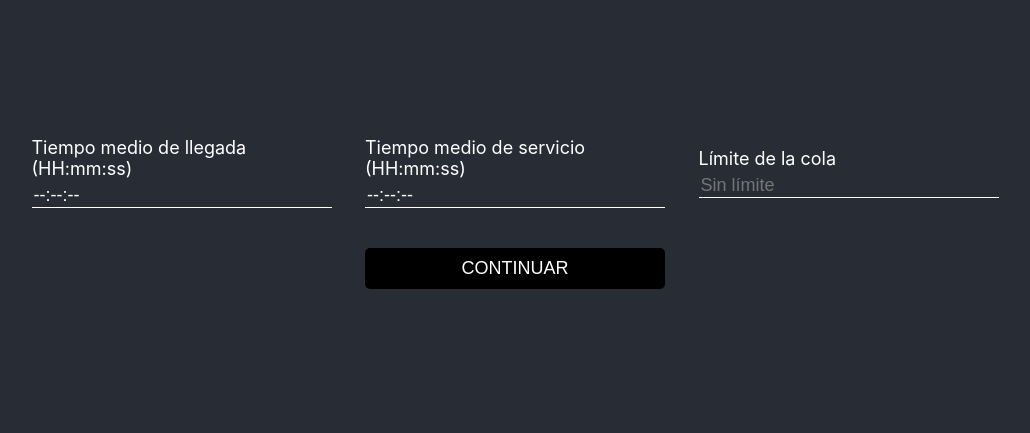
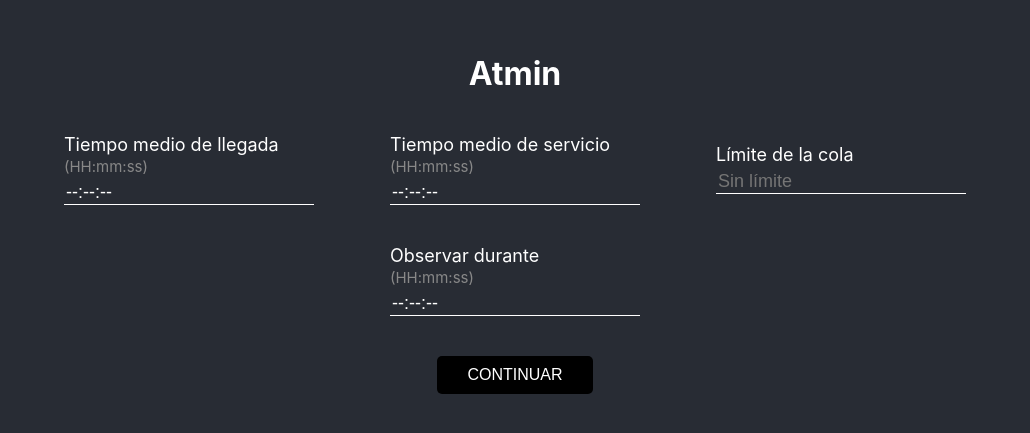
Before and after one commit to rafaeldph/atmin, a React (Create React App) app: page / in a window 1280 px wide. Shown: the part 187-620 px from the top of the page, without its empty margins (125-1155 px from the left). Built offline with nearby package versions, Linux system fonts and the light colour scheme.

Commit message:
Finished form

```diff
--- a/src/App.css
+++ b/src/App.css
@@ -3,32 +3,43 @@
   color: white;
   width: 100vw;
   height: 100vh;
+  overflow-y: auto;
 }
 
 .initial-form {
   width: 100%;
   max-width: 1024px;
   height: 100%;
+  margin: 0 auto;
+  display: flex;
+  flex-direction: column;
+  justify-content: center;
+  align-items: center;
+}
+
+.form-inputs-container {
   display: flex;
   flex-direction: row;
   align-items: center;
   align-content: center;
   justify-content: space-evenly;
   flex-wrap: wrap;
-  margin: 0 auto;
 }
 
 .form-element {
-  width: 300px;
+  width: 250px;
   max-width: 100%;
   display: flex;
   flex-direction: column;
-  margin: 20px 5px;
+  margin: 20px 15px;
   font-size: 18px;
 }
 
 .form-element > label {
   margin-bottom: 5px;
+}
+.form-element > label > small {
+  color: #888;
 }
 
 .form-input {
@@ -44,7 +55,8 @@
 }
 
 .form-submit-button {
-  padding: 10px;
+  padding: 10px 30px;
+  margin-top: 20px;
   background-color: black;
   color: white;
   border: none;
--- a/src/Form.js
+++ b/src/Form.js
@@ -8,7 +8,7 @@ export default class Form extends React.Component {
     this.time_mask = "--:--:--";
     this.time_regexp = /([0-1]\d|2[0-4]):[0-5]\d:[0-5]\d/;
 
-    this.state = { lambda: this.time_mask, mu: this.time_mask, limit: "", errors: {} };
+    this.state = { lambda: this.time_mask, mu: this.time_mask, observe: this.time_mask, limit: "", errors: {} };
   }
 
   format(x, pattern, mask = "") {
@@ -43,11 +43,11 @@ export default class Form extends React.Component {
   handleSubmit() {
     const format_error = "No está en el formato adecuado.";
 
-    let errors = ["lambda", "mu"].reduce((errors, index) => {
+    let errors = ["lambda", "mu", "observe"].reduce((errors, index) => {
       if (!this.time_regexp.test(this.state[index])) {
         errors[index] = format_error;
       } else if (this.state[index].split(':').reverse().reduce((result, current, index) => result + current * Math.pow(60,index), 0) === 0) {
-        errors[index] = "El tiempo promedio no puede ser 0.";
+        errors[index] = "El tiempo no puede ser 0.";
       }
       return errors;
     }, {});
@@ -59,7 +59,7 @@ export default class Form extends React.Component {
     this.setState({ errors: errors });
 
     if (!Object.keys(errors).length) {
-      let values = ["lambda", "mu"].reduce(
+      let values = ["lambda", "mu", "observe"].reduce(
         (values, index) =>
         Object.assign(values, {
           [index]: this.state[index].split(':').reverse().reduce((result, current, index) => result + current * Math.pow(60,index), 0)
@@ -76,13 +76,15 @@ export default class Form extends React.Component {
   render() {
     return (
       <div className="initial-form">
+        <h1>Atmin</h1>
+        <div className="form-inputs-container">
           <div className="form-element">
-          <label htmlFor="lambda">Tiempo medio de llegada (HH:mm:ss)</label>
+            <label htmlFor="lambda">Tiempo medio de llegada <br /><small>(HH:mm:ss)</small></label>
             <input type="text" className="form-input" value={this.state.lambda} onChange={event => this.handleDateChange("lambda", event.target)} />
             {this.state.errors.lambda && <p className="form-error">{this.state.errors.lambda}</p>}
           </div>
           <div className="form-element">
-          <label htmlFor="mu">Tiempo medio de servicio (HH:mm:ss)</label>
+            <label htmlFor="mu">Tiempo medio de servicio <br /><small>(HH:mm:ss)</small></label>
             <input type="text" className="form-input" value={this.state.mu} onChange={event => this.handleDateChange("mu", event.target)} />
             {this.state.errors.mu && <p className="form-error">{this.state.errors.mu}</p>}
           </div>
@@ -91,8 +93,12 @@ export default class Form extends React.Component {
             <input type="text" className="form-input" maxLength="6" value={this.state.limit} placeholder="Sin límite" onChange={event => this.handleLimitChange(event.target.value)} />
           </div>
           <div className="form-element">
+            <label htmlFor="observe">Observar durante <br /><small>(HH:mm:ss)</small></label>
+            <input type="text" className="form-input" value={this.state.observe} onChange={event => this.handleDateChange("observe", event.target)} />
+            {this.state.errors.observe && <p className="form-error">{this.state.errors.observe}</p>}
+          </div>
+        </div>
         <button className="form-submit-button" onClick={this.handleSubmit.bind(this)}>Continuar</button>
-        </div>
       </div>
     );
   }
```
Lines whose indentation alone changed are shown as unchanged.
